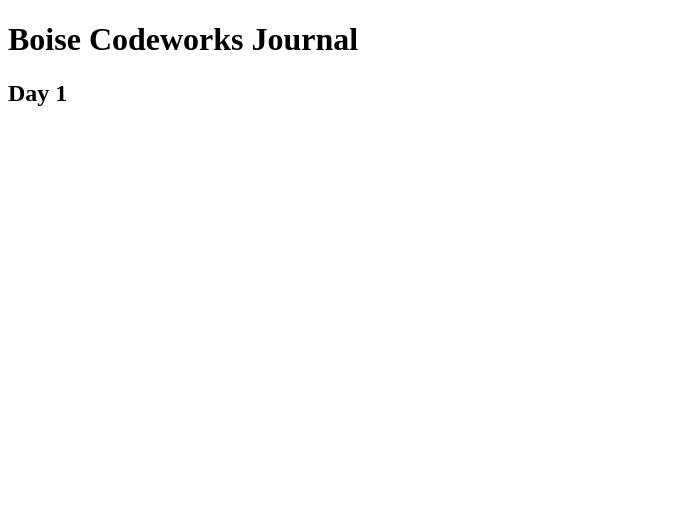
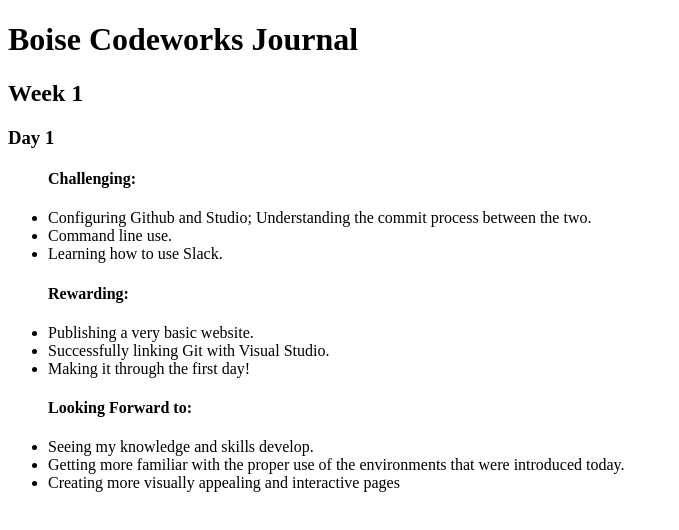
Before and after one commit to DennisMWarner/journal, a plain HTML site: page index.html in a window 1280 px wide. Shown: the whole page, without its empty margins (0-679 px from the left). Drawn offline with Linux system fonts and the light colour scheme.

Commit message:
added items to unordered lists

```diff
--- a/index.html
+++ b/index.html
@@ -7,6 +7,26 @@
   </head>
   <body>
     <div><h1>Boise Codeworks Journal</h1></div>
-    <div><h2>Day 1</h2></div>
+    <div><h2>Week 1</h2>
+      <div><h3>Day 1</h3>
+      <div>
+
+      <ul><h4>Challenging: </h4>
+        <li>Configuring Github and Studio; Understanding the commit process between the two.</li>
+        <li>Command line use.</li>
+        <li>Learning how to use Slack.</li>
+      </ul>
+      <ul><h4>Rewarding: </h4>
+        <li>Publishing a very basic website.</li>
+        <li>Successfully linking Git with Visual Studio.</li>
+        <li>Making it through the first day!</li>
+      </ul>
+      <ul><h4>Looking Forward to: </h4>
+        <li>Seeing my knowledge and skills develop.</li>
+        <li>Getting more familiar with the proper use of the environments that were introduced today.</li>
+        <li>Creating more visually appealing and interactive pages</li>
+      </ul>
+    </div>
+  </div>
   </body>
 </html>
```
